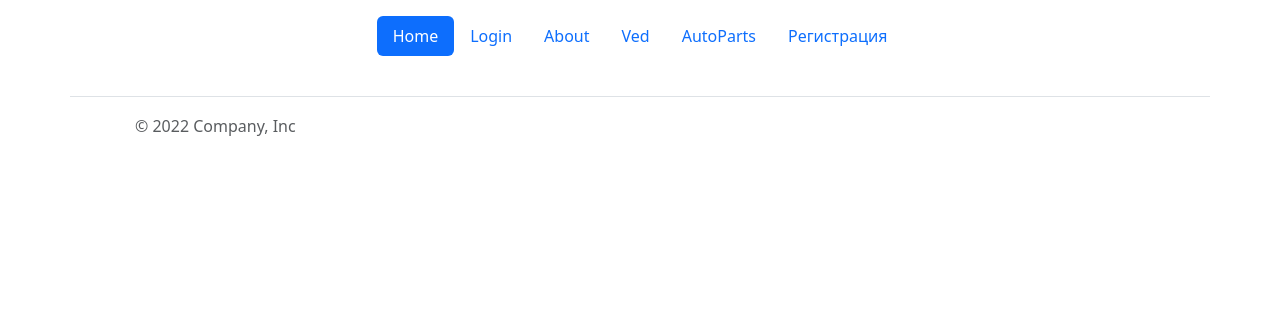
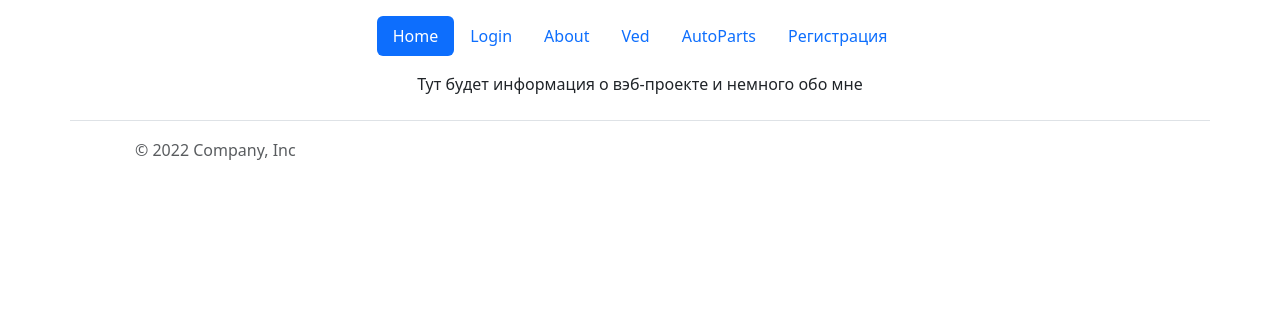
Before and after one commit to everybodygetup/soloflask, a Flask app: template app/templates/about.j2 in a window 1280 px wide. Shown: the top 332 px of the page. Run offline with Flask 2, Linux system fonts and the light colour scheme; the template is opened without the code that fills it, so the values that code supplies are empty; parts of the project's set-up code (start-up, migrations or seed data) failed here and were passed over; some libraries are stand-ins or nearby versions.

Commit message:
Добавил инфы

```diff
--- a/app/templates/about.j2
+++ b/app/templates/about.j2
@@ -1,3 +1,4 @@
 {% extends "base.j2" %}
 {% block content %}
+<p>Тут будет информация о вэб-проекте и немного обо мне</p>
 {% endblock %}
```
